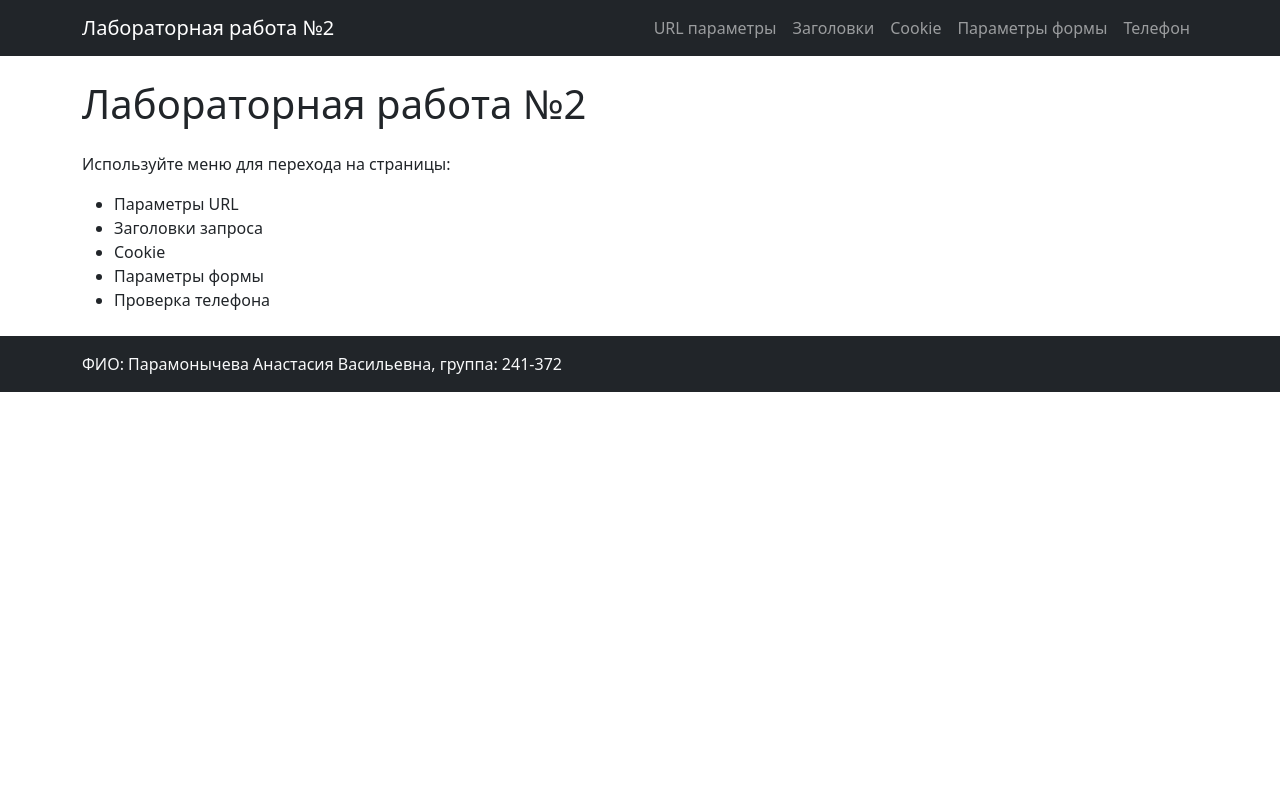
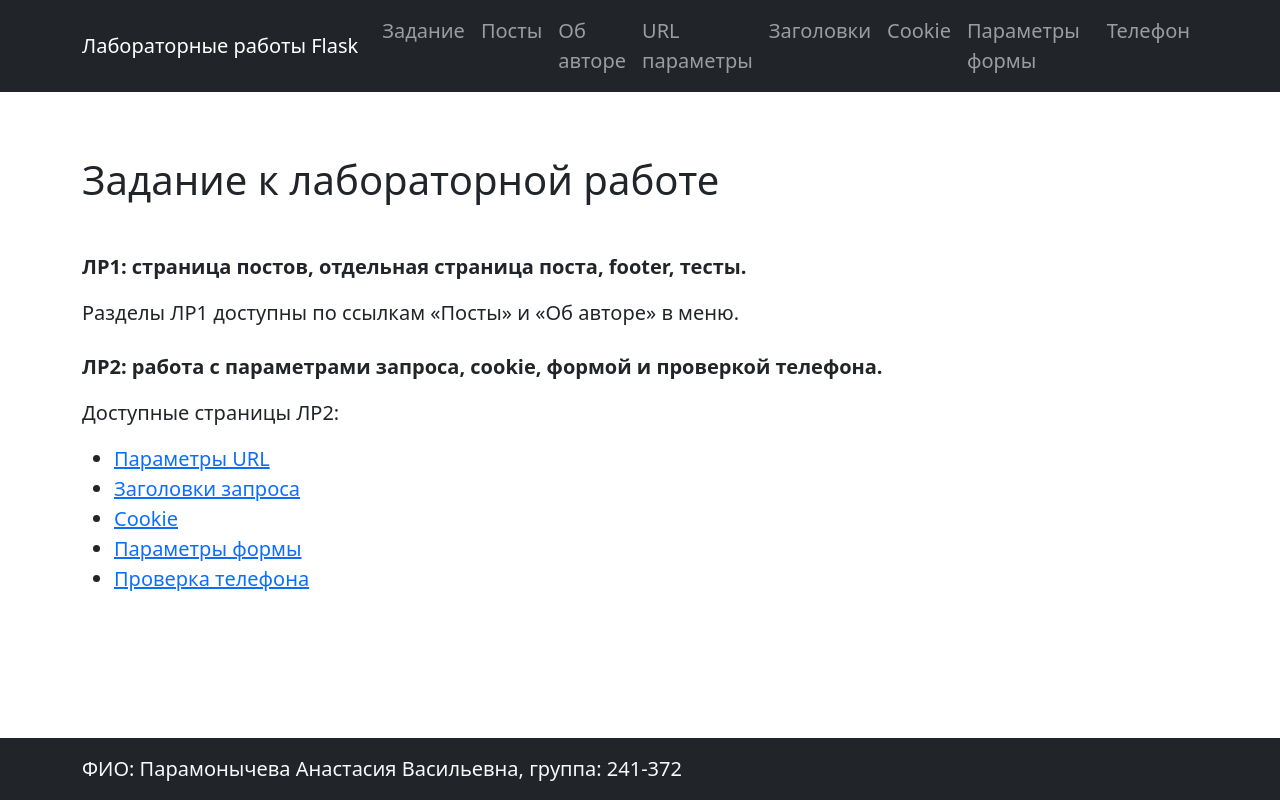
Before and after one commit to apswt/paramonycheva, a Flask app: page / in a window 1280 px wide. Run offline with Flask 3, Linux system fonts and the light colour scheme.

Commit message:
Merge lab1 and lab2 into cumulative lab2 project

```diff
--- a/lab2/app/app.py
+++ b/lab2/app/app.py
@@ -1,9 +1,22 @@
+import random
 import re
+from functools import lru_cache
 
-from flask import Flask, make_response, render_template, request
+from faker import Faker
+from flask import Flask, abort, make_response, render_template, request
+
+fake = Faker()
 
 app = Flask(__name__)
 application = app
+
+images_ids = [
+    '7d4e9175-95ea-4c5f-8be5-92a6b708bb3c',
+    '2d2ab7df-cdbc-48a8-a936-35bba702def5',
+    '6e12f3de-d5fd-4ebb-855b-8cbc485278b7',
+    'afc2cfe7-5cac-4b80-9b9a-d5c65ef0c728',
+    'cab5b7f2-774e-4884-a200-0c0180fa777f',
+]
 
 TOGGLE_COOKIE_NAME = 'lab2_mode'
 TOGGLE_COOKIE_VALUE = 'enabled'
@@ -12,9 +25,55 @@ INVALID_COUNT_MESSAGE = 'Недопустимый ввод. Неверное к
 INVALID_CHARS_MESSAGE = 'Недопустимый ввод. В номере телефона встречаются недопустимые символы.'
 
 
+def generate_comments(replies=True):
+    comments = []
+    for _ in range(random.randint(1, 3)):
+        comment = {'author': fake.name(), 'text': fake.text()}
+        if replies:
+            comment['replies'] = generate_comments(replies=False)
+        comments.append(comment)
+    return comments
+
+
+def generate_post(i):
+    return {
+        'title': 'Заголовок поста',
+        'text': fake.paragraph(nb_sentences=100),
+        'author': fake.name(),
+        'date': fake.date_time_between(start_date='-2y', end_date='now'),
+        'image_id': f'{images_ids[i]}.jpg',
+        'comments': generate_comments(),
+    }
+
+
+@lru_cache
+def posts_list():
+    return sorted([generate_post(i) for i in range(5)], key=lambda p: p['date'], reverse=True)
+
+
 @app.route('/')
 def index():
-    return render_template('index.html', title='ЛР2 Flask')
+    return render_template('index.html', title='ЛР1 + ЛР2 Flask')
+
+
+@app.route('/posts')
+def posts():
+    return render_template('posts.html', title='Посты', posts=posts_list())
+
+
+@app.route('/posts/<int:index>')
+def post(index):
+    posts_data = posts_list()
+    if index < 0 or index >= len(posts_data):
+        abort(404)
+
+    p = posts_data[index]
+    return render_template('post.html', title=p['title'], post=p)
+
+
+@app.route('/about')
+def about():
+    return render_template('about.html', title='Об авторе')
 
 
 @app.route('/url-params')
@@ -55,7 +114,7 @@ def form_params_page():
     return render_template('form_params.html', title='Параметры формы', submitted=submitted)
 
 
-def get_phone_error(phone_raw: str):
+def get_phone_error(phone_raw):
     stripped = phone_raw.strip()
 
     if not ALLOWED_PHONE_CHARS_RE.fullmatch(phone_raw):
@@ -70,7 +129,7 @@ def get_phone_error(phone_raw: str):
     return None
 
 
-def format_phone_number(phone_raw: str):
+def format_phone_number(phone_raw):
     digits = ''.join(ch for ch in phone_raw if ch.isdigit())
 
     if len(digits) == 10:
--- /dev/null
+++ b/lab2/app/static/styles.css
@@ -0,0 +1,47 @@
+body {
+    font-size: 1.25rem;
+    min-height: 100vh;
+    display: flex;
+    flex-direction: column;
+}
+
+main {
+    flex: 1 0 auto;
+}
+
+.avatar {
+    max-width: 100%;
+}
+
+.site-footer {
+    flex-shrink: 0;
+}
+
+.post-page {
+    max-width: 900px;
+}
+
+.post-image {
+    display: block;
+    margin: 0 auto;
+}
+
+.post-text {
+    line-height: 1.65;
+}
+
+.comment-avatar {
+    width: 42px;
+    height: 42px;
+    border-radius: 50%;
+    background-color: #d4d4d4;
+    flex: 0 0 42px;
+}
+
+.comment-author {
+    font-size: 1.6rem;
+}
+
+.comments {
+    margin-bottom: 2rem;
+}
--- a/lab2/app/templates/base.html
+++ b/lab2/app/templates/base.html
@@ -4,15 +4,22 @@
     <meta charset="utf-8">
     <meta name="viewport" content="width=device-width, initial-scale=1">
     <link href="https://cdn.jsdelivr.net/npm/bootstrap@5.0.2/dist/css/bootstrap.min.css" rel="stylesheet" integrity="sha384-EVSTQN3/azprG1Anm3QDgpJLIm9Nao0Yz1ztcQTwFspd3yD65VohhpuuCOmLASjC" crossorigin="anonymous">
-    <title>{{ title or 'ЛР2 Flask' }}</title>
+    <link rel="stylesheet" href="{{ url_for('static', filename='styles.css') }}">
+    <title>{{ title or 'ЛР1 + ЛР2 Flask' }}</title>
   </head>
   <body>
     <header>
       <nav class="navbar navbar-expand-lg navbar-dark bg-dark">
         <div class="container">
-          <a class="navbar-brand" href="{{ url_for('index') }}">Лабораторная работа №2</a>
-          <div class="collapse navbar-collapse show">
-            <ul class="navbar-nav ms-auto">
+          <a class="navbar-brand" href="{{ url_for('index') }}">Лабораторные работы Flask</a>
+          <button class="navbar-toggler" type="button" data-bs-toggle="collapse" data-bs-target="#navbarMenu" aria-controls="navbarMenu" aria-expanded="false" aria-label="Toggle navigation">
+            <span class="navbar-toggler-icon"></span>
+          </button>
+          <div class="collapse navbar-collapse" id="navbarMenu">
+            <ul class="navbar-nav ms-auto mb-2 mb-lg-0">
+              <li class="nav-item"><a class="nav-link" href="{{ url_for('index') }}">Задание</a></li>
+              <li class="nav-item"><a class="nav-link" href="{{ url_for('posts') }}">Посты</a></li>
+              <li class="nav-item"><a class="nav-link" href="{{ url_for('about') }}">Об авторе</a></li>
               <li class="nav-item"><a class="nav-link" href="{{ url_for('url_params_page') }}">URL параметры</a></li>
               <li class="nav-item"><a class="nav-link" href="{{ url_for('headers_page') }}">Заголовки</a></li>
               <li class="nav-item"><a class="nav-link" href="{{ url_for('cookies_page') }}">Cookie</a></li>
@@ -24,14 +31,20 @@
       </nav>
     </header>
 
-    <main class="container my-4">
-      {% block content %}{% endblock %}
+    <main class="my-3">
+      <div class="container">
+        {% block content %}
+        <h1>Содержимое по умолчанию</h1>
+        {% endblock %}
+      </div>
     </main>
 
-    <footer class="bg-dark text-light py-3 mt-4">
+    <footer class="site-footer bg-dark text-light py-3 mt-4">
       <div class="container">
         <p class="mb-0">ФИО: Парамонычева Анастасия Васильевна, группа: 241-372</p>
       </div>
     </footer>
+
+    <script src="https://cdn.jsdelivr.net/npm/bootstrap@5.0.2/dist/js/bootstrap.bundle.min.js" integrity="sha384-MrcW6ZMFYlzcLA8Nl+NtUVF0sA7MsXsP1UyJoMp4YLEuNSfAP+JcXn/tWtIaxVXM" crossorigin="anonymous"></script>
   </body>
 </html>
--- a/lab2/app/templates/index.html
+++ b/lab2/app/templates/index.html
@@ -1,13 +1,22 @@
 {% extends 'base.html' %}
 
 {% block content %}
-<h1 class="mb-4">Лабораторная работа №2</h1>
-<p>Используйте меню для перехода на страницы:</p>
-<ul>
-  <li>Параметры URL</li>
-  <li>Заголовки запроса</li>
-  <li>Cookie</li>
-  <li>Параметры формы</li>
-  <li>Проверка телефона</li>
-</ul>
+<div class="row">
+  <div class="col-lg-12">
+    <h1 class="my-5">Задание к лабораторной работе</h1>
+
+    <p class="fw-bold">ЛР1: страница постов, отдельная страница поста, footer, тесты.</p>
+    <p>Разделы ЛР1 доступны по ссылкам «Посты» и «Об авторе» в меню.</p>
+
+    <p class="fw-bold mt-4">ЛР2: работа с параметрами запроса, cookie, формой и проверкой телефона.</p>
+    <p>Доступные страницы ЛР2:</p>
+    <ul>
+      <li><a href="{{ url_for('url_params_page') }}">Параметры URL</a></li>
+      <li><a href="{{ url_for('headers_page') }}">Заголовки запроса</a></li>
+      <li><a href="{{ url_for('cookies_page') }}">Cookie</a></li>
+      <li><a href="{{ url_for('form_params_page') }}">Параметры формы</a></li>
+      <li><a href="{{ url_for('phone_page') }}">Проверка телефона</a></li>
+    </ul>
+  </div>
+</div>
 {% endblock %}
```
Also changed, not shown: lab2/app/templates/about.html (added, +21 -0 lines), lab2/app/templates/post.html (added, +44 -0 lines), lab2/app/templates/posts.html (added, +25 -0 lines), lab2/app/tests/conftest.py (+15 -0 lines), lab2/app/tests/test_lab1_posts.py (added, +181 -0 lines), lab2/app/static/images/2d2ab7df-cdbc-48a8-a936-35bba702def5.jpg (added), lab2/app/static/images/6e12f3de-d5fd-4ebb-855b-8cbc485278b7.jpg (added), lab2/app/static/images/7d4e9175-95ea-4c5f-8be5-92a6b708bb3c.jpg (added), lab2/app/static/images/afc2cfe7-5cac-4b80-9b9a-d5c65ef0c728.jpg (added), lab2/app/static/images/avatar.jpg (added), lab2/app/static/images/cab5b7f2-774e-4884-a200-0c0180fa777f.jpg (added), lab2/app/static/images/post-example-page.png (added).
